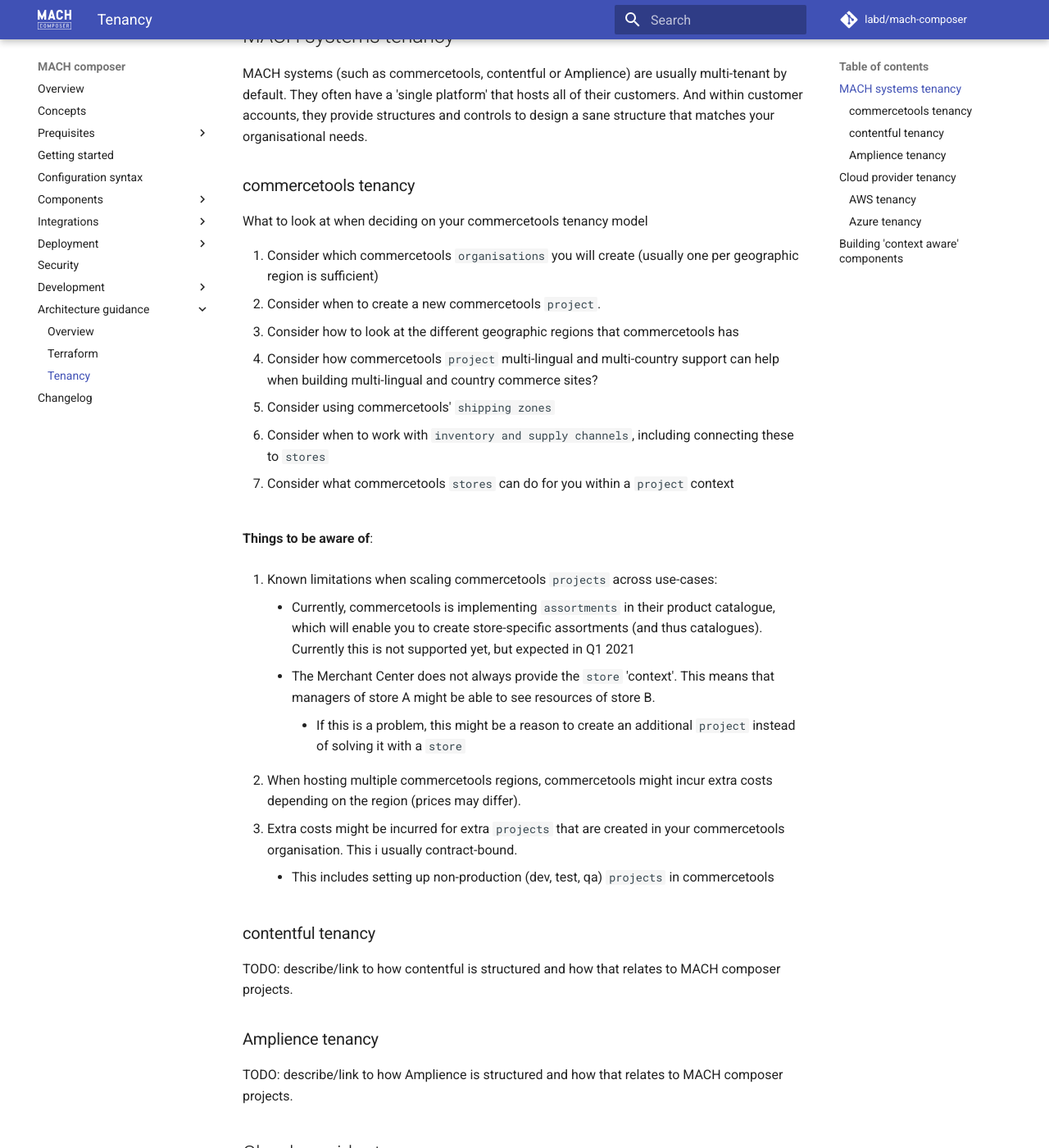
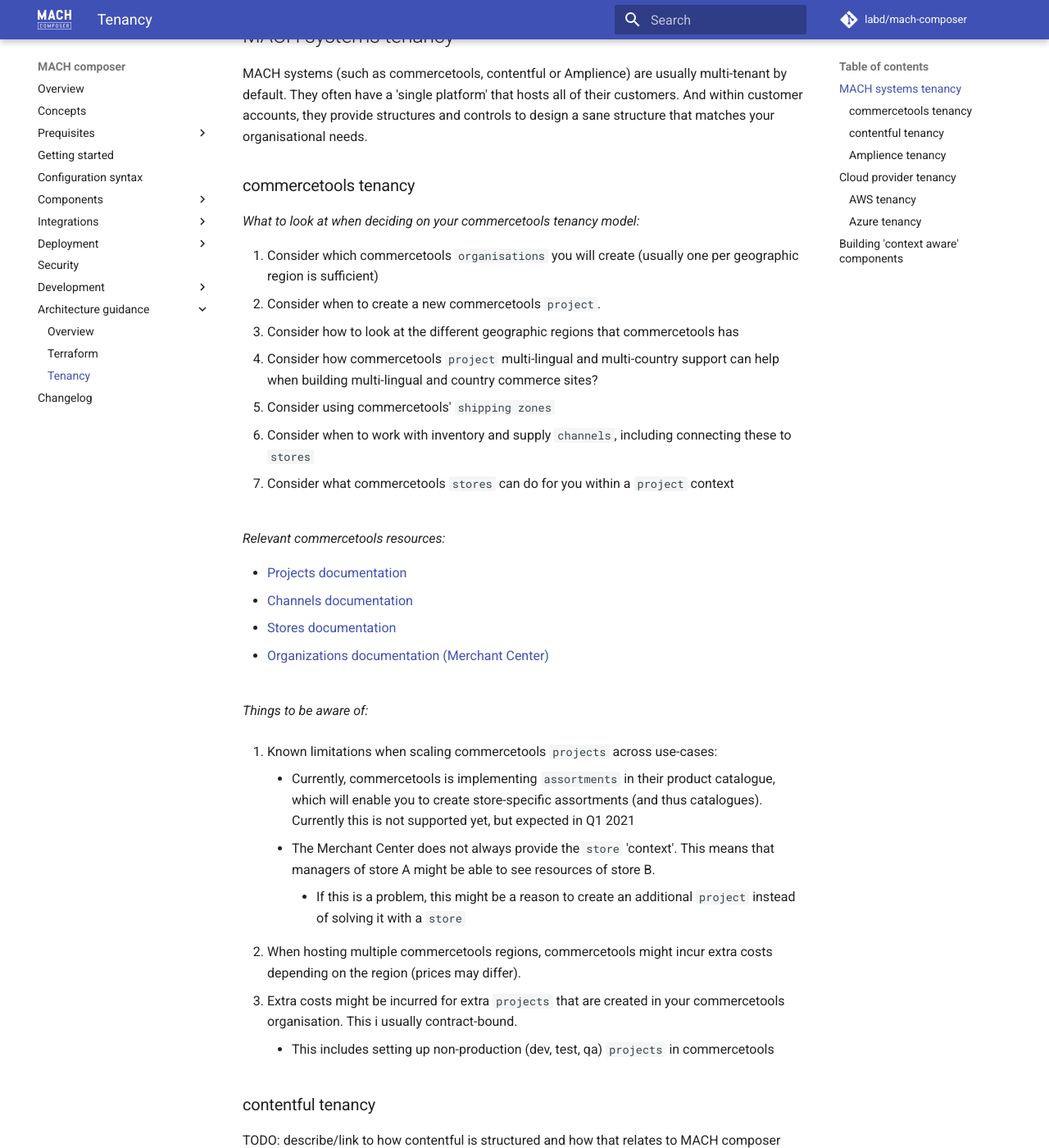
Before and after one commit to mach-composer/mach-composer-cli, an MkDocs documentation site: the page built from docs/src/guidance/tenancy.md, in a window 1280 px wide and 1400 px high, scrolled down 847 px. Shown: the whole window at 82% size. Built offline with MkDocs 1.6.1 and Material for MkDocs 9.7.7, drawn with Linux system fonts in a browser that asks for light colours; a script that is not in the unit is left out; comment, search, counter and statistics services are not loaded.

Commit message:
additional documentation links

```diff
--- a/docs/src/guidance/tenancy.md
+++ b/docs/src/guidance/tenancy.md
@@ -23,18 +23,27 @@
 
 ### commercetools tenancy
 
-What to look at when deciding on your commercetools tenancy model
+*What to look at when deciding on your commercetools tenancy model:*
 
 1. Consider which commercetools `organisations` you will create (usually one per geographic region is sufficient)
 1. Consider when to create a new commercetools `project`.
 1. Consider how to look at the different geographic regions that commercetools has
 1. Consider how commercetools `project` multi-lingual and multi-country support can help when building multi-lingual and country commerce sites?
 1. Consider using commercetools' `shipping zones`
-1. Consider when to work with `inventory and supply channels`, including connecting these to `stores`
+1. Consider when to work with inventory and supply `channels`, including connecting these to `stores`
 1. Consider what commercetools `stores` can do for you within a `project` context
 
 <br/>
-**Things to be aware of**:
+*Relevant commercetools resources:*
+
+- [Projects documentation](https://docs.commercetools.com/api/projects/project)
+- [Channels documentation](https://docs.commercetools.com/api/projects/channels)
+- [Stores documentation](https://docs.commercetools.com/api/projects/stores)
+- [Organizations documentation (Merchant Center)](https://docs.commercetools.com/merchant-center/organizations)
+
+
+<br/>
+*Things to be aware of:*
 
 1. Known limitations when scaling commercetools `projects` across use-cases:
     - Currently, commercetools is implementing `assortments` in their product catalogue, which will enable you to create store-specific assortments (and thus catalogues). Currently this is not supported yet, but expected in Q1 2021
```
